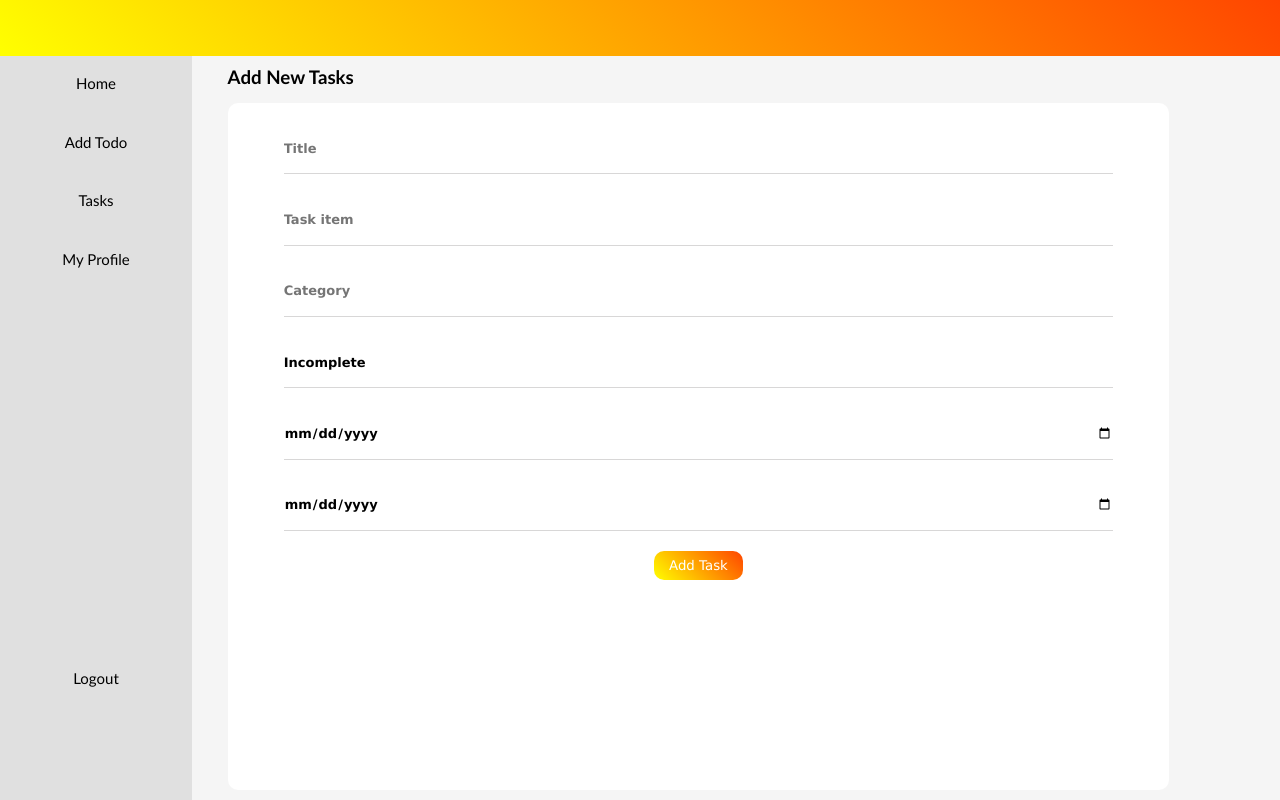
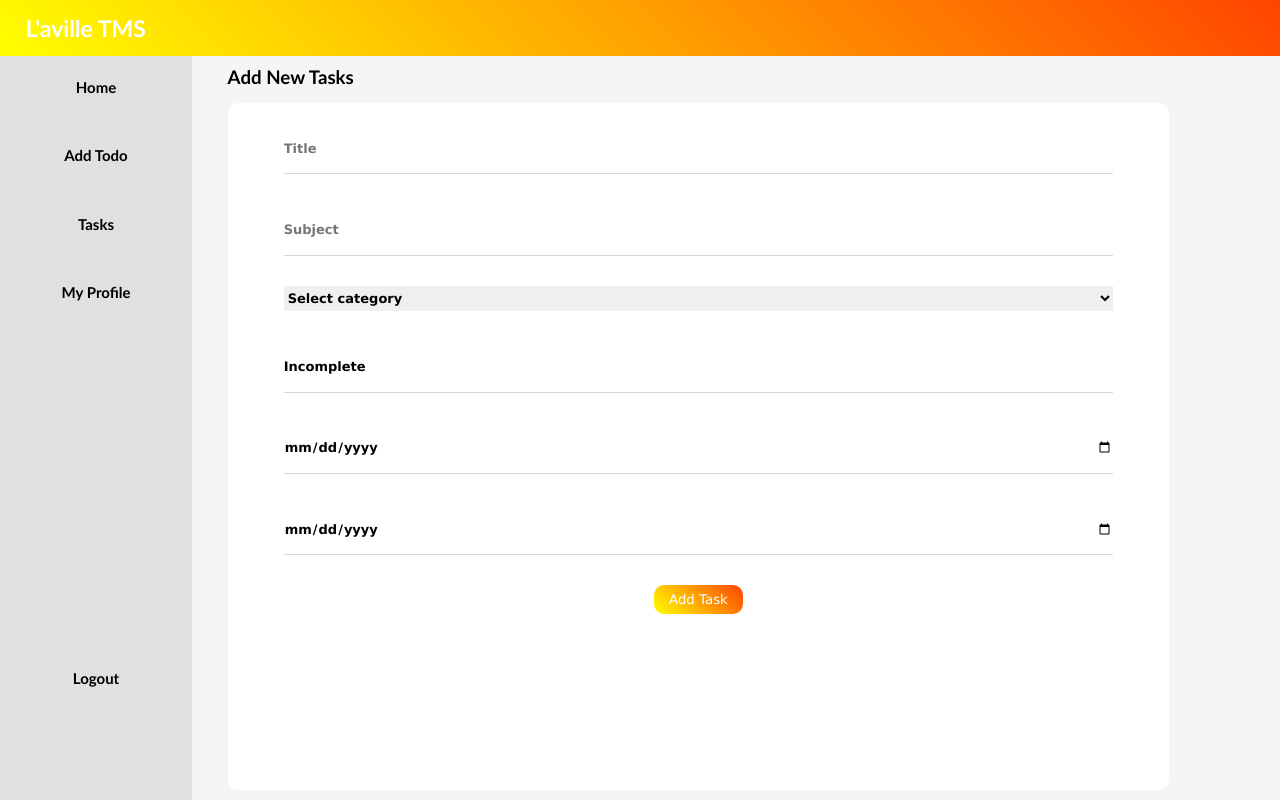
Before and after one commit to kingsleyhenz/ToDoList-Task, a React (Create React App) app: page /todo in a window 1280 px wide. Built offline with nearby package versions, Linux system fonts and the light colour scheme.

Commit message:
Refactored Home Page

```diff
--- a/src/Pages/Home.js
+++ b/src/Pages/Home.js
@@ -5,12 +5,13 @@ import SideBar from "../Component/SideBar.js";
 import Calendar from "react-calendar";
 import 'react-calendar/dist/Calendar.css';
 import '../Stylesheets/Home.css'
+import Cookies from "universal-cookie";
 
 const Home =()=>{
     const [date, setDate] = React.useState(new Date());
     const [time, setTime] = React.useState(new Date().toLocaleTimeString());
     const [tasks, setTasks] = useState([]);
-    const [error, setError] = useState(null);
+    const [errorMessage, setErrorMessage] = useState("");
     const [isLoading, setIsLoading] = useState(false);
 
     useEffect(() => {
@@ -21,27 +22,50 @@ const Home =()=>{
     }, []);
 
     useEffect(() => {
-      setIsLoading(true);
-      axios.get("https://kingsleystodolist.onrender.com/api/v1/task/allTasks")
-        .then(res => {
-          setTasks(res.data.data);
-          setIsLoading(false);
-        })
-        .catch(err => {
-            console.log(err);
-          setError(err);
-          setIsLoading(false);
-        });
-    }, []);
+      const fetchData = async () => {
+      const cookie = new Cookies();
+      const token = cookie.get("token");
+      try {
+      const response = await axios.get("https://kingsleystodolist.onrender.com/api/v1/task/allTasks", {
+            headers: {
+            Authorization: `Bearer ${token}`
+          }
+            });
+      const data = response.data;
+      if (data.status === "success") {
+          setTasks(data.data);
+      } else {
+          setErrorMessage(data.message);
+      }
+      } catch (error) {
+          setErrorMessage(error.message);
+      }
+      };
+          fetchData();
+      }, []);
 
     const onChange = (selectedDate) => {
       setDate(selectedDate);
     };
 
+    const CompletedTasks = ({ tasks }) => {
+      if (tasks && tasks.length !== 0) {
+        return (
+          <div className="completed"><h2>Total Tasks: {tasks.length}</h2></div>
+        );
+      } else {
+        return (
+          <div className="completed"><h2>No tasks found.</h2></div>
+        );
+      }
+    };
+
     return (
       <>
         <div className="wrapper">
-          <div className="head"></div>
+          <div className="head">
+            <p>L'aville TMS</p>
+          </div>
           <div className="body-wrp">
             <SideBar />
             <div className="Homebody">
@@ -54,11 +78,14 @@ const Home =()=>{
                 </div>
                 <div className="time"><h2>{time}</h2></div>
               </div>
-              {tasks && tasks.length !== 0 ? (
-                <div className="completed"><h2>Total Tasks: {tasks.length}</h2></div>
-              ) : (
-                <div className="completed"><h2>No tasks found.</h2></div>
-              )}
+              {/* {isLoading ? (
+          <div>Loading tasks...</div>
+        ) : tasks && tasks.length !== 0 ? (
+          <div className="completed"><h2>Total Tasks: {tasks.length}</h2></div>
+        ) : (
+          <div className="completed"><h2>No tasks found.</h2></div>
+        )} */}
+            <CompletedTasks tasks={tasks}/>
             </div>
           </div>
         </div>
--- a/src/Pages/Task.js
+++ b/src/Pages/Task.js
@@ -41,7 +41,9 @@ import Cookies from 'universal-cookie';
 return(
       <>
         <div className="wrapper">
-            <div className="head"></div>
+            <div className="head">
+              <p>L'aville TMS</p>
+            </div>
                 <div id="body-wrp">
                   <SideBar />
             <div className="homebody">
--- a/src/Pages/Todo.js
+++ b/src/Pages/Todo.js
@@ -19,7 +19,8 @@ const Todo =()=>{
   const [tasks, setTasks] = useState([]);
 
   const handleInputChange = event => {
-    setTask({ ...task, [event.target.name]: event.target.value });
+    const { name, value } = event.target;
+    setTask({ ...task, [name]: value });
   };
 
   const addNewTask = async (event) => {
@@ -64,7 +65,9 @@ const Todo =()=>{
     return(
         <>
         <div className="wrapper">
-    <div className="head"></div>
+    <div className="head">
+      <p>L'aville TMS</p>
+    </div>
         <div id="body-wrp">
                 <SideBar/>
             <div className="homebody">
@@ -72,8 +75,12 @@ const Todo =()=>{
                 <div className="todobox">
                     <form className="adding">
                         <input type="text" name="head" placeholder="Title" value={task.head} onChange={handleInputChange}/>
-                        <input type="text" name="item" placeholder="Task item" value={task.item} onChange={handleInputChange}/>
-                        <input type="text" name="category" placeholder="Category" value={task.category} onChange={handleInputChange}/>
+                        <input type="text" name="item" placeholder="Subject" value={task.item} onChange={handleInputChange}/>
+                        <select name="category" value={task.category} onChange={handleInputChange}>
+                          <option value="">Select category</option>
+                          <option value="Important">Important</option>
+                          <option value="Crucial">Crucial</option>
+                        </select>
                         <input type="text" name="status" placeholder="Status" value={task.status} onChange={handleInputChange}/>
                         <input type="date" name="startDate" value={task.startDate} onChange={handleInputChange}/>
                         <input type="date" name="endDate" value={task.endDate} onChange={handleInputChange}/>
--- a/src/Stylesheets/Home.css
+++ b/src/Stylesheets/Home.css
@@ -24,6 +24,12 @@ body{
 .head{
    background: linear-gradient(45deg,yellow,orangered);
    height: 7%;
+   display: flex;
+   align-items: center;
+   padding-left: 2%;
+   font-size: 23px;
+   font-weight: 700;
+   color: white;
 }
 .Homebody{
     background-color: whitesmoke;
@@ -47,8 +53,8 @@ body{
     height: 40%;
     border-radius: 10px;
     display: flex;
-    align-items: center;
-    justify-content: space-between;
+    /* align-items: end; */
+    /* justify-content: space-between; */
 }
 .date{
     width: 45%;
@@ -59,14 +65,14 @@ body{
 .cal{
     border: none;
     border-radius: 10px;
-    background: linear-gradient(45deg,yellow,orangered);
+    background-color: white;
     box-shadow: 5px 5px 5px rgb(190, 190, 190);
     color: rgb(226, 60, 0);
 }
 .time{
     width: 45%;
-    height: 50%;
-    background-color: white;
+    height: 20%;
+    /* background-color: white; */
     border-radius: 10px;
     display: flex;
     justify-content: center;
--- a/src/Stylesheets/Sidebar.css
+++ b/src/Stylesheets/Sidebar.css
@@ -21,7 +21,7 @@
     padding: 5px 0;
 }
 .firstlayer{
-    height: 30%;
+    height: 35%;
     width: 100%;
     /* background-color: aquamarine; */
     display: flex;
@@ -45,6 +45,7 @@
     text-decoration: none;
     color: black;
     font-size: 15px;
+    font-weight: 700;
 }
 .secondlayer a{
     width: 100%;
@@ -55,6 +56,7 @@
     color: black;
     text-decoration: none;
     font-size: 15px;
+    font-weight: 700;
 }
 a:hover{
     background: linear-gradient(45deg,yellow,orangered);
--- a/src/Stylesheets/SignUp.css
+++ b/src/Stylesheets/SignUp.css
@@ -5,7 +5,7 @@
     font-family: 'Gill Sans', 'Gill Sans MT', Calibri, 'Trebuchet MS', sans-serif;
 }
 .sign-wrp{
-    background: whitesmoke;
+    background: white;
     width: 100%;
     height: 100vh;
     display: flex;
@@ -43,7 +43,6 @@
     height: 100%;
 }
 .right{
-    /* background-color: springgreen; */
     width: 45%;
     height: 100%;
     display: flex;
--- a/src/Stylesheets/Task.css
+++ b/src/Stylesheets/Task.css
@@ -1,3 +1,13 @@
+.head{
+    background: linear-gradient(45deg,yellow,orangered);
+    height: 7%;
+    display: flex;
+    align-items: center;
+    padding-left: 2%;
+    font-size: 23px;
+    font-weight: 700;
+    color: white;
+ }
 #tasks-table{
     /* width: 1000px; */
     font-size:13px;
--- a/src/Stylesheets/Todo.css
+++ b/src/Stylesheets/Todo.css
@@ -25,6 +25,12 @@ body{
 .head{
    background: linear-gradient(45deg,yellow,orangered);
    height: 7%;
+   display: flex;
+   align-items: center;
+   padding-left: 2%;
+   font-size: 23px;
+   font-weight: 700;
+   color: white;
 }
 .homebody{
     width: 79%;
@@ -51,7 +57,7 @@ body{
     /* background-color: aqua; */
     display: flex;
     align-items: center;
-    gap: 20px;
+    gap: 30px;
     margin: 0;
 }
 .add input{
@@ -61,6 +67,16 @@ body{
     height: 100%;
     border-radius: 10px;
     font-weight: 550;
+}
+select{
+    width: 90%;
+    height: 5%;
+    border: none;
+    /* border-bottom: 1px solid black; */
+    font-weight: 650;
+    font-size: 13px;
+    outline: none;
+    font-family: 'Lucida Sans', 'Lucida Sans Regular', 'Lucida Grande', 'Lucida Sans Unicode', Geneva, Verdana, sans-serif;
 }
 .stats{
     width: 100px;
```
